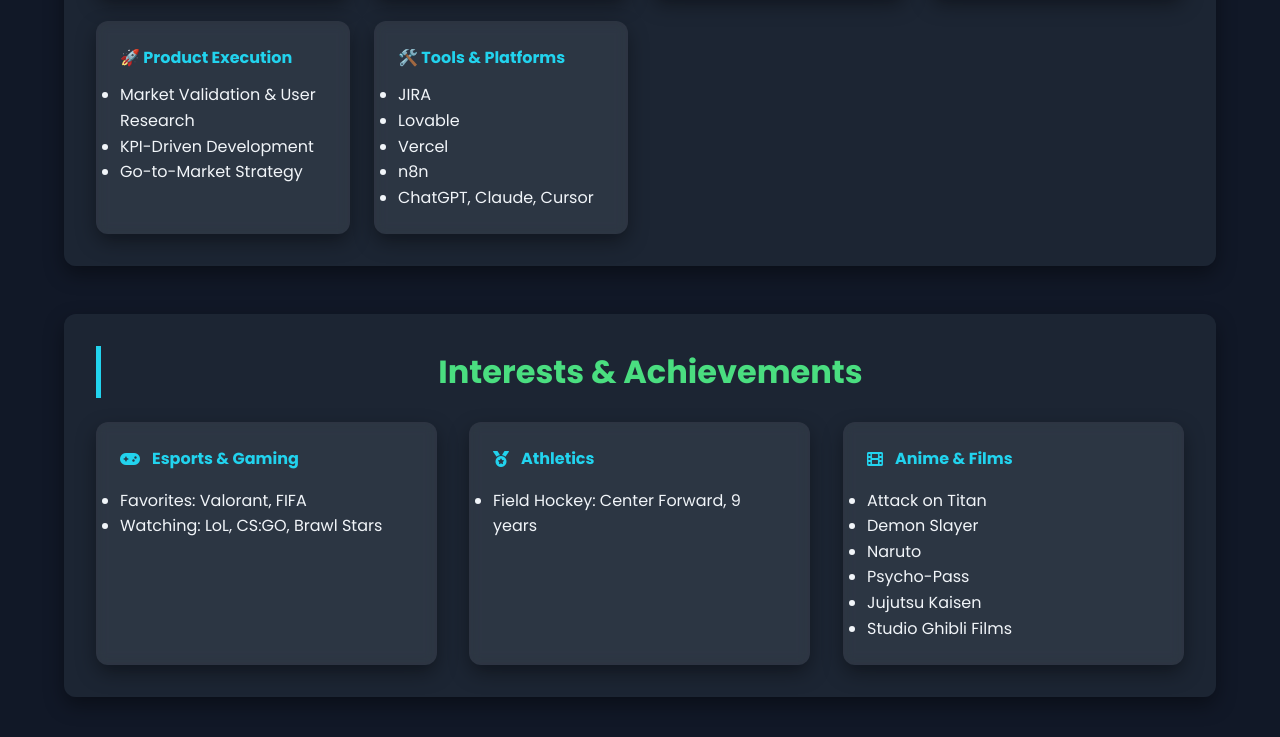
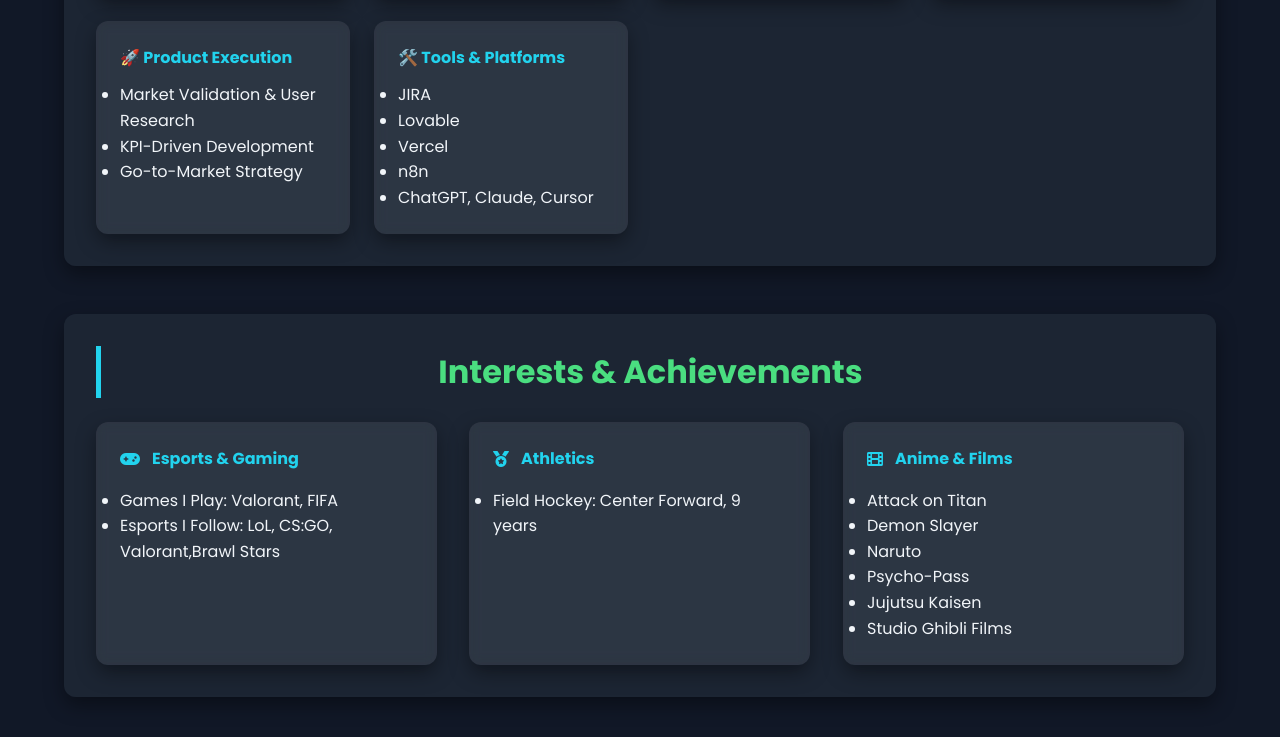
Before and after one commit to deepak5387/Deepak-IITB-PM-Portfolio, a plain HTML site: page index.html in a window 1280 px wide. Shown: the part 3567-4304 px from the top of the page. Drawn offline with nearby package versions, Linux system fonts and the light colour scheme.

Commit message:
Update index.html

```diff
--- a/index.html
+++ b/index.html
@@ -532,8 +532,8 @@
         <div class="passion-card" data-aos="flip-left">
           <div class="passion-header"><i class="fas fa-gamepad"></i><h4>Esports & Gaming</h4></div>
           <ul>
-            <li>Favorites: Valorant, FIFA</li>
-            <li>Watching: LoL, CS:GO, Brawl Stars</li>
+            <li>Games I Play: Valorant, FIFA</li>
+            <li>Esports I Follow: LoL, CS:GO, Valorant,Brawl Stars</li>
           </ul>
         </div>
         <div class="passion-card" data-aos="flip-left" data-aos-delay="100">
```
